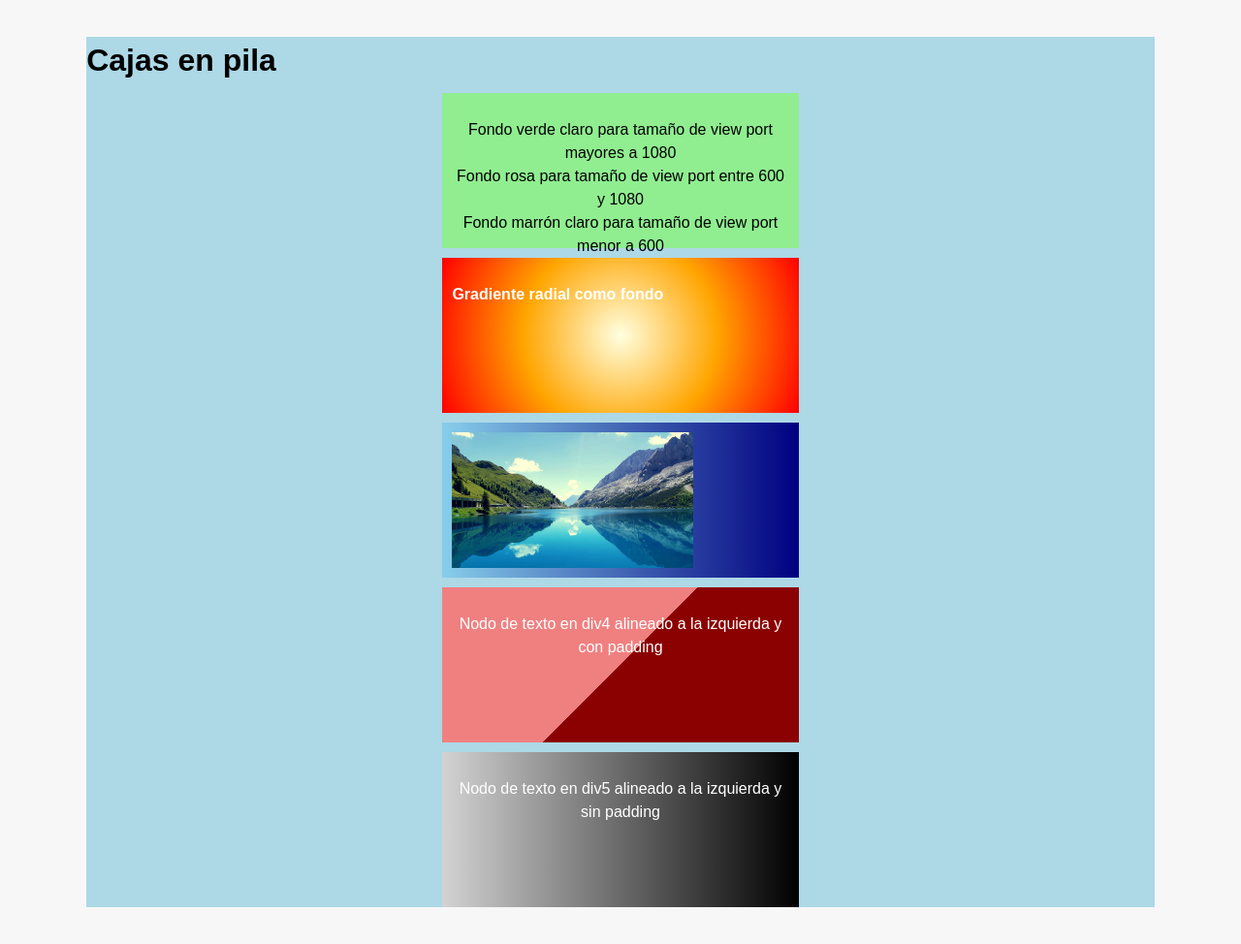
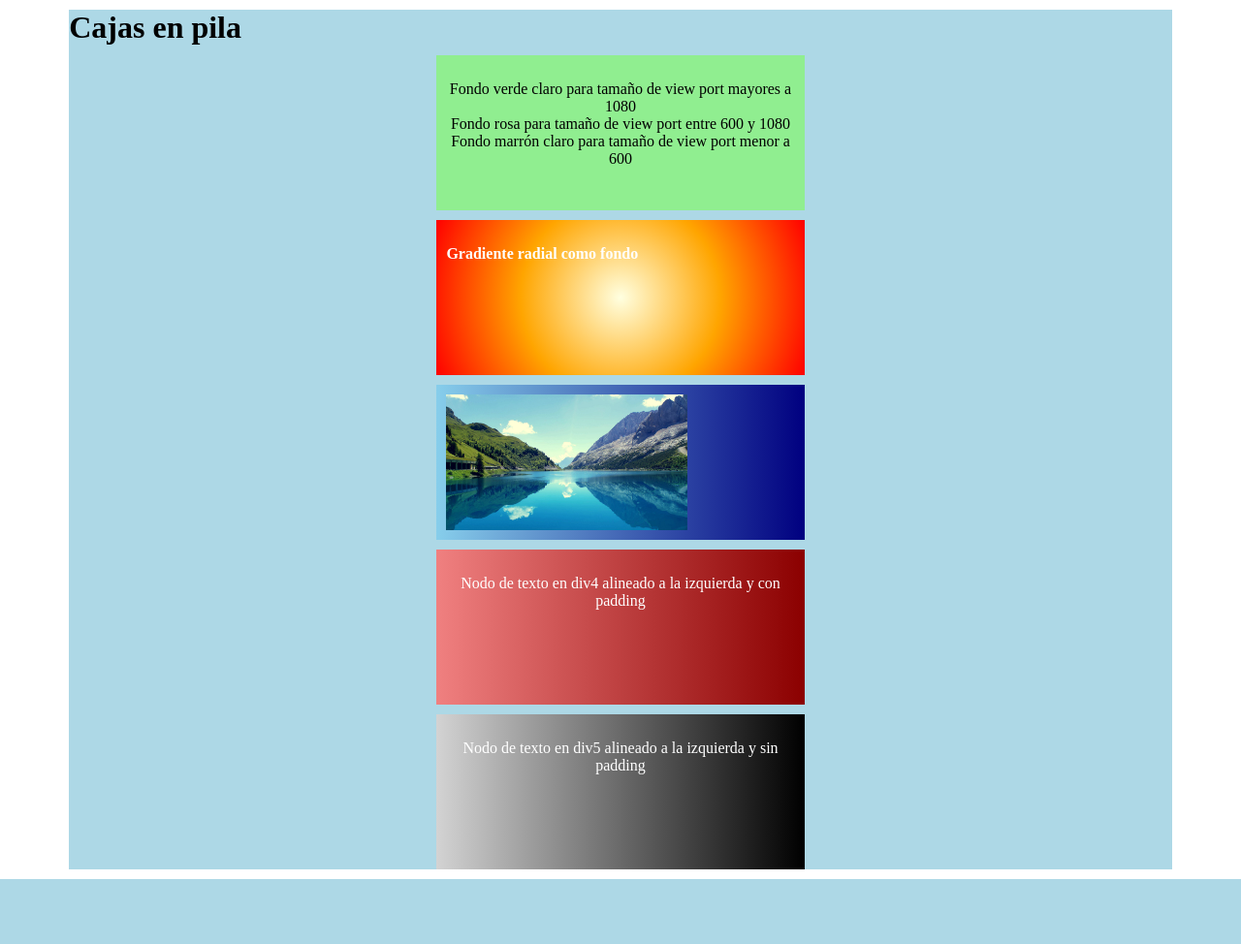
Before and after one commit to NicolasBranca/ProgramacionEnAmbienteDeRedes, a PHP site: page /Css/css10DivsEnPila/ in a window 1280 px wide. Shown: the whole page at 97% size. After the commit the page ends 907 px from the top, so only its background shows below. Run offline with PHP 8.4, Linux system fonts and the light colour scheme.

Commit message:
ajustes al ej 11

```diff
--- a/Css/css10DivsEnPila/estilo.css
+++ b/Css/css10DivsEnPila/estilo.css
@@ -1,10 +1,3 @@
-body {
-  font-family: Arial, sans-serif;
-  line-height: 1.5;
-  background-color: #f7f7f7;
-  padding: 20px;
-}
-
 .contenedor {
   width: 90%;
   margin: 0 auto;
@@ -60,7 +53,7 @@
 
 .caja4 {
   background: linear-gradient(to right, lightcoral, darkred);
-  background-image: linear-gradient(135deg, lightcoral 50%, darkred 50%);
+  background-image: conic-gradient(135deg, lightcoral 50%, darkred 50%);
   color: white;
 }
 
```
Also changed, not shown: Css/css08CentradoYPadding/estilo.css (+0 -7 lines), Css/css11DivsEnFila/estilo.css (+4 -11 lines), Css/css11DivsEnFila/imagen1.jpg (added), Css/css11DivsEnFila/imagen2.jpg (added), Css/css11DivsEnFila/index.html (line endings or trailing spaces).
